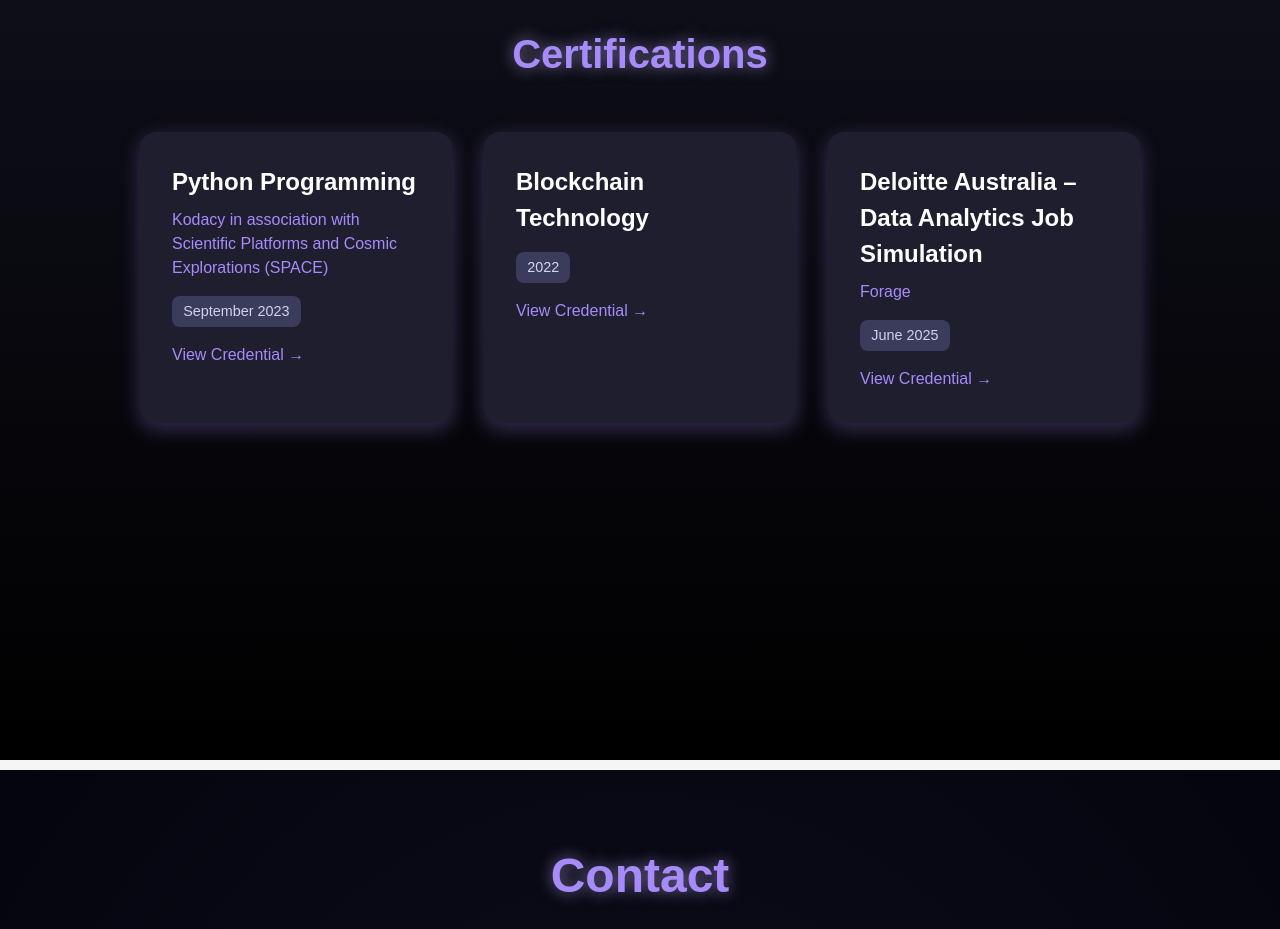
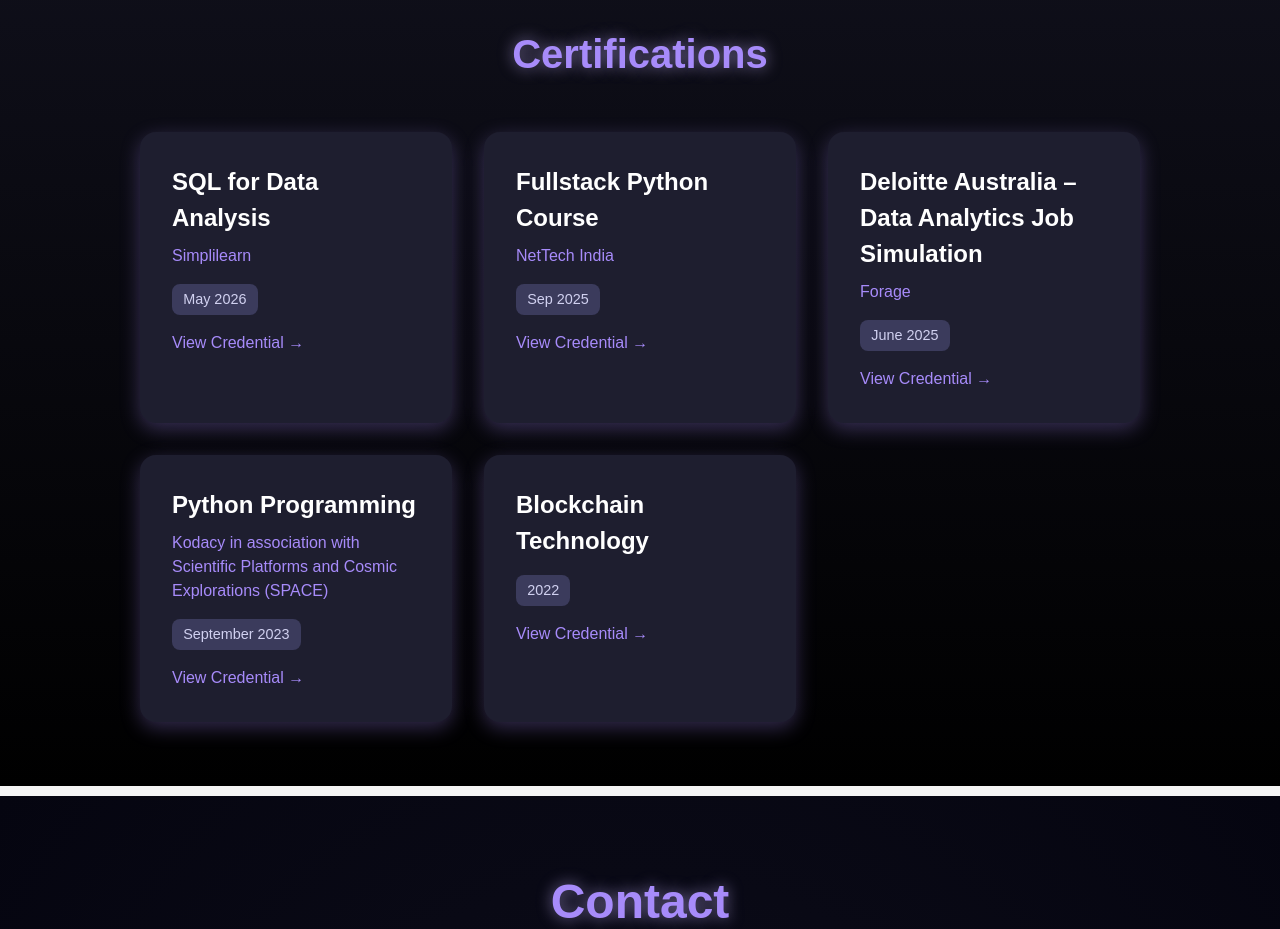
Before and after one commit to tanvi2203/Tanvi-Portfolio, a React (Vite) app: page / in a window 1280 px wide. Shown: the part 4900-5829 px from the top of the page. Built offline with nearby package versions, Linux system fonts and the light colour scheme.

Commit message:
Update Certification.jsx

```diff
--- a/src/Pages/Certification/Certification.jsx
+++ b/src/Pages/Certification/Certification.jsx
@@ -2,6 +2,24 @@
 
 function Certification() {
   const certifications = [
+    {
+      title: "SQL for Data Analysis",
+      issuer: "Simplilearn",
+      date: "May 2026",
+      credential: "https://drive.google.com/file/d/1qsqo7ZzB9DB2gnHXkonQnO3gYhxYh-a3/view?usp=sharing",
+    },
+     {
+      title: "Fullstack Python Course",
+      issuer: "NetTech India",
+      date: "Sep 2025",
+      credential: "https://drive.google.com/file/d/1aggn9ZJ22ITxVW5fbsghRKNqKz_ma5pp/view?usp=sharing",
+    },
+     {
+      title: "Deloitte Australia – Data Analytics Job Simulation ",
+      issuer: "Forage",
+      date: "June 2025",
+      credential: "https://drive.google.com/file/d/1S-Bpe_5XIpdP21Sn3jECAfmH2nxvp2zd/view?usp=sharing",
+    },
     {
       title: " Python Programming",
       issuer: "Kodacy in association with Scientific Platforms and Cosmic Explorations (SPACE)",
@@ -14,12 +32,8 @@
       date: "2022",
       credential: "https://drive.google.com/file/d/1yCHlwgy8KUxl9s7jrsPn7xVVHR10_FRs/view?usp=sharing",
     },
-    {
-      title: "Deloitte Australia – Data Analytics Job Simulation ",
-      issuer: "Forage",
-      date: "June 2025",
-      credential: "https://drive.google.com/file/d/1S-Bpe_5XIpdP21Sn3jECAfmH2nxvp2zd/view?usp=sharing",
-    },
+
+
   ];
 
   return (
```
